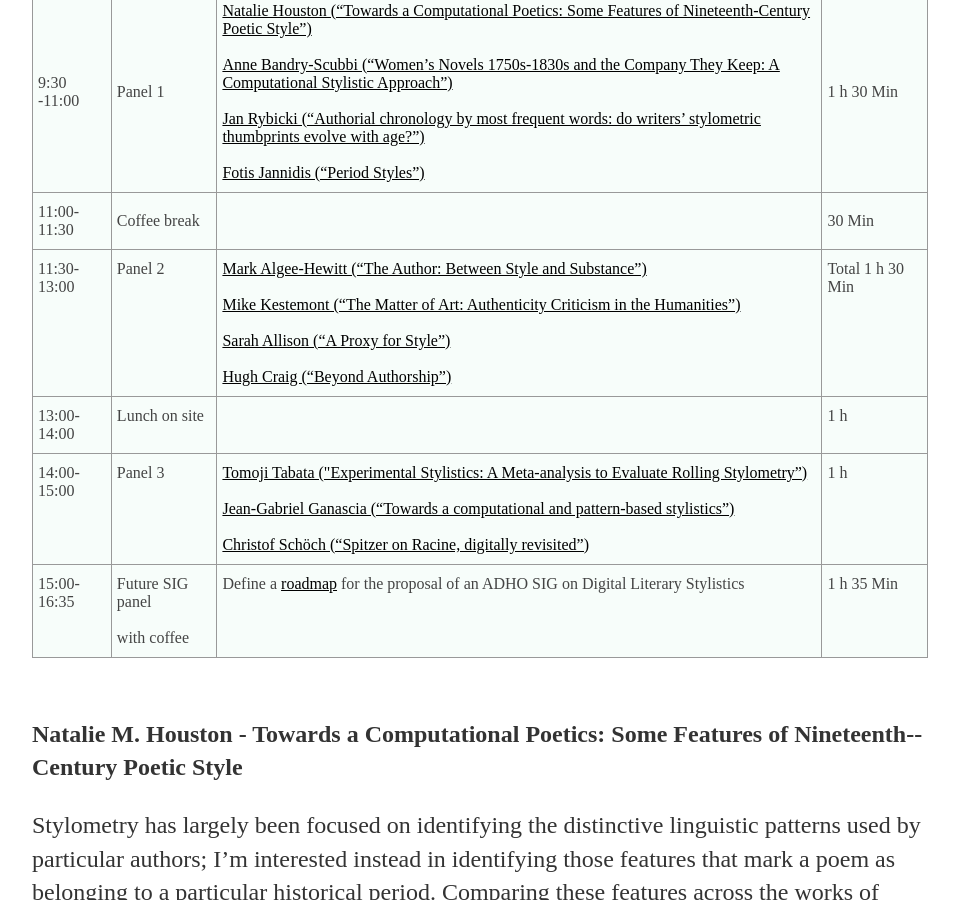
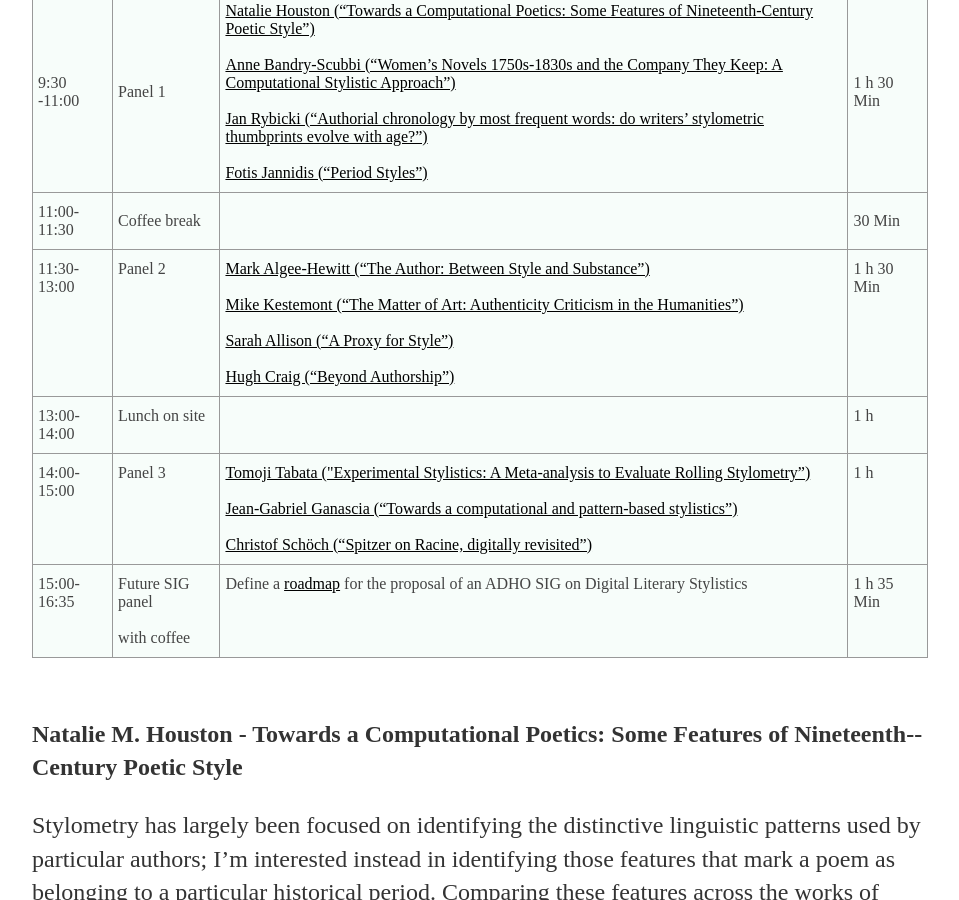
Before and after one commit to DigitalLiteraryStylistic/-DigitalLiteraryStylistic.github.io, a Jekyll site: the page built from program.html, in a window 1280 px wide and 900 px high, scrolled down 588 px. Shown: the whole window, without its empty margins (160-1119 px from the left). Built offline with Jekyll 4.4.1, drawn with Linux system fonts in a browser that asks for light colours.

Commit message:
Update program.html

```diff
--- a/program.html
+++ b/program.html
@@ -45,7 +45,7 @@ title: Digital Literary Stylistics Workshop - Co-located with DH2016
     <td class="tg-yw4l">11:30-13:00</td>
     <td class="tg-yw4l">Panel 2</td>
     <td class="tg-yw4l"><a class="tg" href="#algee">Mark Algee-Hewitt (“The Author: Between Style and Substance”)</a><br><br><a class="tg" href="#kestermont">Mike Kestemont (“The Matter of Art: Authenticity Criticism in the Humanities”)</a><br><br><a class="tg" href="#allison">Sarah Allison (“A Proxy for Style”)</a><br><br><a class="tg" href="#craig">Hugh Craig (“Beyond Authorship”)</a></td>
-    <td class="tg-yw4l">Total 1 h 30 Min</td>
+    <td class="tg-yw4l">1 h 30 Min</td>
   </tr>
   <tr>
     <td class="tg-yw4l">13:00-14:00</td>
```
